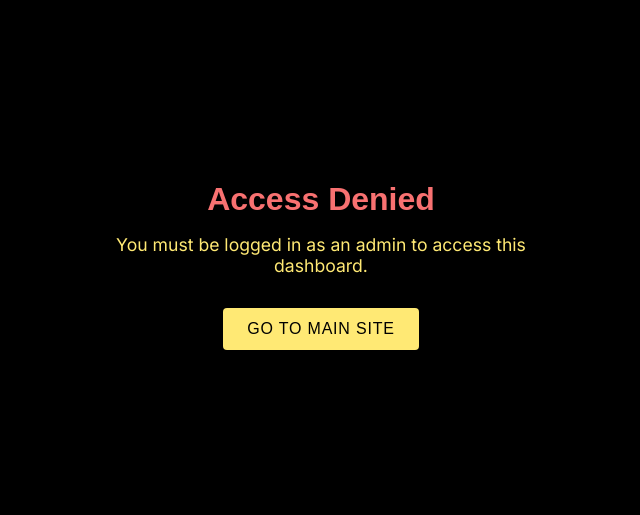
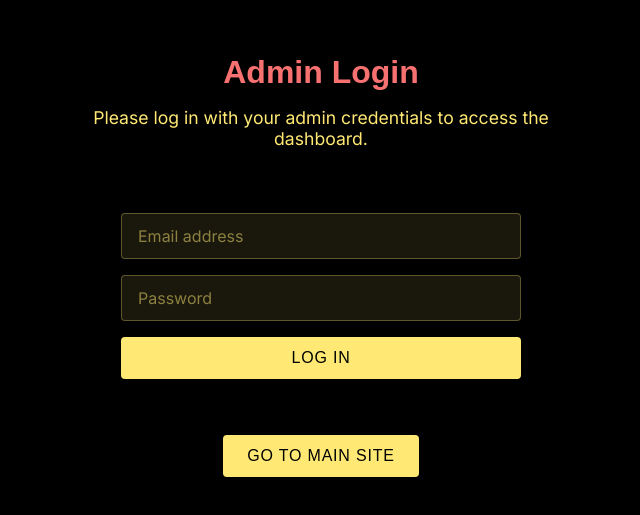
Before and after one commit to emergencypianohotline/emergencypianohotline-admin, a plain HTML site: page index.html in a window 1280 px wide. Shown: the part 135-650 px from the top of the page, without its empty margins (319-959 px from the left). Drawn offline with nearby package versions, Linux system fonts and the light colour scheme; no server answers; a web font is replaced by a local one.

Commit message:
Add direct login form to admin site

```diff
--- a/index.html
+++ b/index.html
@@ -136,6 +136,65 @@
       background: #ffd93d;
     }
 
+    /* Login Form */
+    .admin-login-form {
+      display: flex;
+      flex-direction: column;
+      gap: 1rem;
+      width: 100%;
+      max-width: 400px;
+      margin: 2rem 0;
+    }
+
+    .admin-login-input {
+      background: rgba(255, 233, 116, 0.1);
+      border: 1px solid rgba(255, 233, 116, 0.3);
+      color: #FFE974;
+      padding: 0.75rem 1rem;
+      font-family: 'Inter', sans-serif;
+      font-size: 1rem;
+      border-radius: 4px;
+    }
+
+    .admin-login-input:focus {
+      outline: none;
+      border-color: #FFE974;
+      background: rgba(255, 233, 116, 0.15);
+    }
+
+    .admin-login-input::placeholder {
+      color: rgba(255, 233, 116, 0.5);
+    }
+
+    .admin-login-button {
+      background: #FFE974;
+      color: #000;
+      border: none;
+      padding: 0.75rem 1.5rem;
+      font-family: 'Gopher', sans-serif;
+      font-size: 1rem;
+      text-transform: uppercase;
+      letter-spacing: 0.05em;
+      cursor: pointer;
+      border-radius: 4px;
+      transition: background 0.2s;
+    }
+
+    .admin-login-button:hover {
+      background: #ffd93d;
+    }
+
+    .admin-login-button:disabled {
+      opacity: 0.5;
+      cursor: not-allowed;
+    }
+
+    .admin-login-error {
+      color: #f87171;
+      font-size: 0.9rem;
+      margin-top: 0.5rem;
+    }
+
     /* Admin Container */
     #admin-container {
       display: none;
@@ -158,8 +217,32 @@
 
   <!-- Error Screen -->
   <div class="admin-error-screen" id="error-screen">
-    <h1>Access Denied</h1>
-    <p id="error-message">You must be logged in as an admin to access this dashboard.</p>
+    <h1>Admin Login</h1>
+    <p id="error-message">Please log in with your admin credentials to access the dashboard.</p>
+
+    <form class="admin-login-form" id="login-form">
+      <input
+        type="email"
+        id="login-email"
+        class="admin-login-input"
+        placeholder="Email address"
+        required
+        autocomplete="email"
+      >
+      <input
+        type="password"
+        id="login-password"
+        class="admin-login-input"
+        placeholder="Password"
+        required
+        autocomplete="current-password"
+      >
+      <button type="submit" class="admin-login-button" id="login-button">
+        Log In
+      </button>
+      <div id="login-error" class="admin-login-error"></div>
+    </form>
+
     <button onclick="window.location.href='https://members.emergencypianohotline.com'">
       Go to Main Site
     </button>
@@ -174,6 +257,42 @@
   <!-- Admin Dashboard -->
   <script type="module">
     import { loadAdminDashboard, verifyAdminAccess } from './assets/js/features/admin/index.js';
+    import { SUPABASE_URL, SUPABASE_ANON_KEY } from './assets/js/config.js';
+
+    // Initialize Supabase client
+    const supabase = window.supabase.createClient(SUPABASE_URL, SUPABASE_ANON_KEY);
+
+    // Handle login form submission
+    document.getElementById('login-form')?.addEventListener('submit', async (e) => {
+      e.preventDefault();
+
+      const email = document.getElementById('login-email').value;
+      const password = document.getElementById('login-password').value;
+      const loginButton = document.getElementById('login-button');
+      const loginError = document.getElementById('login-error');
+
+      loginButton.disabled = true;
+      loginButton.textContent = 'Logging in...';
+      loginError.textContent = '';
+
+      try {
+        const { data, error } = await supabase.auth.signInWithPassword({
+          email,
+          password,
+        });
+
+        if (error) throw error;
+
+        // Reload page to trigger admin verification
+        window.location.reload();
+
+      } catch (error) {
+        console.error('Login error:', error);
+        loginError.textContent = error.message || 'Login failed. Please try again.';
+        loginButton.disabled = false;
+        loginButton.textContent = 'Log In';
+      }
+    });
 
     // Initialize
     (async () => {
@@ -184,7 +303,7 @@
         const isAdmin = await verifyAdminAccess();
 
         if (!isAdmin) {
-          // Not admin - show error
+          // Not admin - show login screen
           document.getElementById('loading-screen').style.display = 'none';
           document.getElementById('error-screen').style.display = 'flex';
           return;
```
Also changed, not shown: 2 other files.
